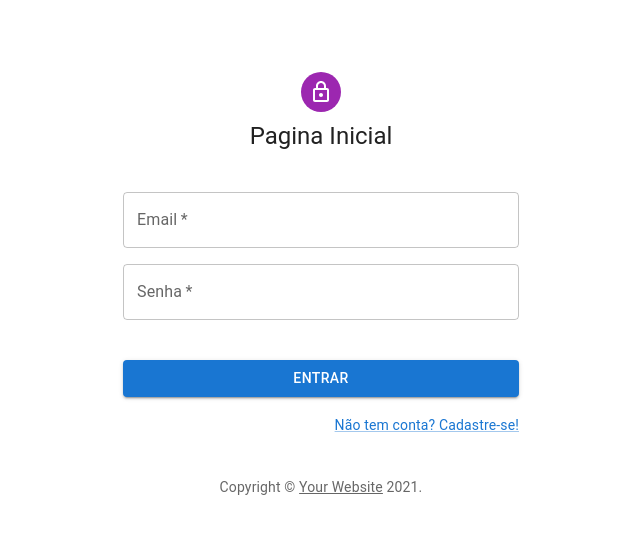
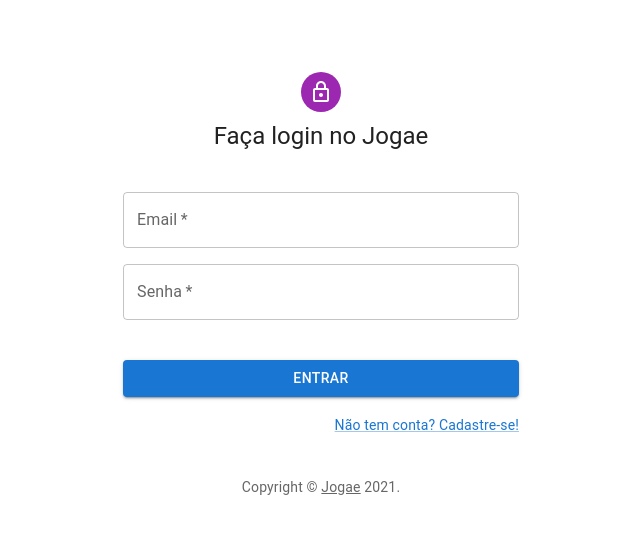
Before and after one commit to vieirasamuel/jogae, a React (Create React App) app in the folder client/: page / in a window 1280 px wide. Shown: the top 534 px of the page, without its empty margins (319-959 px from the left). Built offline with nearby package versions, Linux system fonts and the light colour scheme; the HTML template or start-up script is replaced by a standard one.

Commit message:
refactor(login): alteracoes nos links e ajustes nos textos da pagina

```diff
--- a/client/src/pages/Login.js
+++ b/client/src/pages/Login.js
@@ -1,10 +1,8 @@
-import * as React from 'react';
+import React from 'react';
 import Avatar from '@mui/material/Avatar';
 import Button from '@mui/material/Button';
 import CssBaseline from '@mui/material/CssBaseline';
 import TextField from '@mui/material/TextField';
-import FormControlLabel from '@mui/material/FormControlLabel';
-import Checkbox from '@mui/material/Checkbox';
 import Link from '@mui/material/Link';
 import Grid from '@mui/material/Grid';
 import Box from '@mui/material/Box';
@@ -15,10 +13,15 @@ import { createTheme, ThemeProvider } from '@mui/material/styles';
 
 function Copyright(props) {
   return (
-    <Typography variant="body2" color="text.secondary" align="center" {...props}>
+    <Typography
+      variant="body2"
+      color="text.secondary"
+      align="center"
+      {...props}
+    >
       {'Copyright © '}
-      <Link color="inherit" href="https://mui.com/">
-        Your Website
+      <Link color="inherit" href="/">
+        Jogae
       </Link>{' '}
       {new Date().getFullYear()}
       {'.'}
@@ -35,7 +38,7 @@ export default function SignUp() {
     // eslint-disable-next-line no-console
     console.log({
       email: data.get('email'),
-      password: data.get('password'),
+      password: data.get('senha'),
     });
   };
 
@@ -55,14 +58,17 @@ export default function SignUp() {
             <LockOutlinedIcon />
           </Avatar>
           <Typography component="h1" variant="h5">
-            Pagina Inicial
+            Faça login no Jogae
           </Typography>
-          <Box component="form" noValidate onSubmit={handleSubmit} sx={{ mt: 3 }}>
+          <Box
+            component="form"
+            noValidate
+            onSubmit={handleSubmit}
+            sx={{ mt: 3 }}
+          >
             <Grid container spacing={2}>
-              <Grid item xs={12} sm={6}>
-              </Grid>
-              <Grid item xs={12} sm={6}>
-              </Grid>
+              <Grid item xs={12} sm={6}></Grid>
+              <Grid item xs={12} sm={6}></Grid>
               <Grid item xs={12}>
                 <TextField
                   required
@@ -77,15 +83,14 @@ export default function SignUp() {
                 <TextField
                   required
                   fullWidth
-                  name="Senha"
+                  name="senha"
                   label="Senha"
-                  type="Senha"
-                  id="Senha"
-                  autoComplete="new-password"
+                  type="password"
+                  id="senha"
+                  autoComplete="senha"
                 />
               </Grid>
-              <Grid item xs={12}>
-              </Grid>
+              <Grid item xs={12}></Grid>
             </Grid>
             <Button
               type="submit"
@@ -97,8 +102,8 @@ export default function SignUp() {
             </Button>
             <Grid container justifyContent="flex-end">
               <Grid item>
-                <Link href="#" variant="body2">
-                 Não tem conta? Cadastre-se!
+                <Link href="/cadastro" variant="body2">
+                  Não tem conta? Cadastre-se!
                 </Link>
               </Grid>
             </Grid>
```
